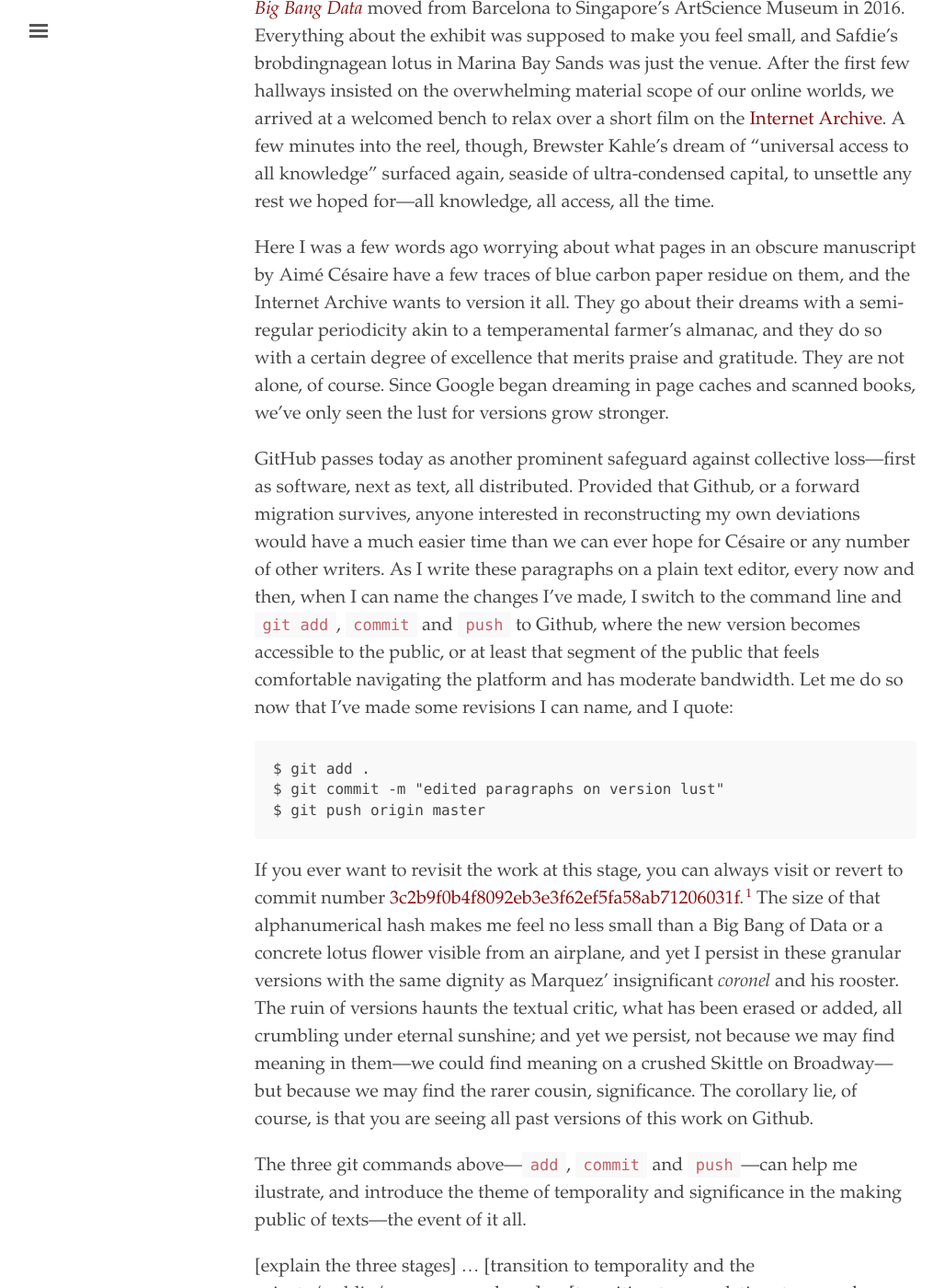
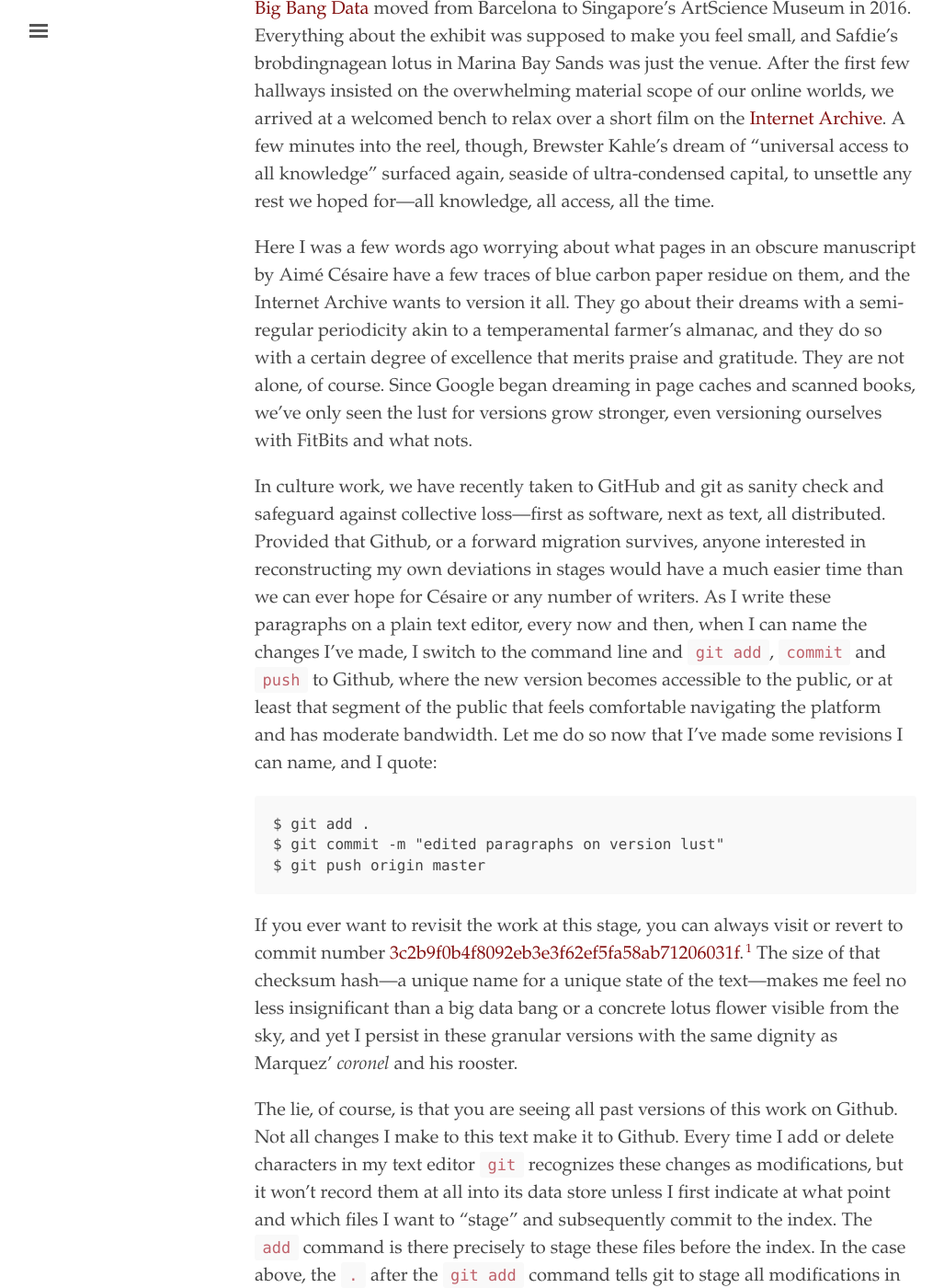
Before and after one commit to elotroalex/record, a Jekyll site: the page built from _chapters/02-pencil.md, in a window 1280 px wide and 1400 px high, scrolled down 508 px. Shown: the whole window at 92% size, without its empty margins (3-1030 px from the left). Built offline with Jekyll 4.4.1, drawn with Linux system fonts in a browser that asks for light colours; some of the changed text lies outside the part shown.

Commit message:
revised beginning of pencil for flow and added new material

```diff
--- a/_chapters/02-pencil.md
+++ b/_chapters/02-pencil.md
@@ -14,11 +14,11 @@
 
 ## speculative stages
 
-*[Big Bang Data](http://www.cccb.org/en/exhibitions/file/big-bang-data/45167)* moved from Barcelona to Singapore's ArtScience Museum in 2016. Everything about the exhibit was supposed to make you feel small, and Safdie's brobdingnagean lotus in Marina Bay Sands was just the venue. After the first few hallways insisted on the overwhelming material scope of our online worlds, we arrived at a welcomed bench to relax over a short film on the [Internet Archive](https://archive.org/). A few minutes into the reel, though, Brewster Kahle's dream of "universal access to all knowledge" surfaced again, seaside of ultra-condensed capital, to unsettle any rest we hoped for—all knowledge, all access, all the time.
+[Big Bang Data](http://www.cccb.org/en/exhibitions/file/big-bang-data/45167) moved from Barcelona to Singapore's ArtScience Museum in 2016. Everything about the exhibit was supposed to make you feel small, and Safdie's brobdingnagean lotus in Marina Bay Sands was just the venue. After the first few hallways insisted on the overwhelming material scope of our online worlds, we arrived at a welcomed bench to relax over a short film on the [Internet Archive](https://archive.org/). A few minutes into the reel, though, Brewster Kahle's dream of "universal access to all knowledge" surfaced again, seaside of ultra-condensed capital, to unsettle any rest we hoped for—all knowledge, all access, all the time.
 
-Here I was a few words ago worrying about what pages in an obscure manuscript by Aimé Césaire have a few traces of blue carbon paper residue on them, and the Internet Archive wants to version it all. They go about their dreams with a semi-regular periodicity akin to a temperamental farmer's almanac, and they do so with a certain degree of excellence that merits praise and gratitude. They are not alone, of course. Since Google began dreaming in page caches and scanned books, we've only seen the lust for versions grow stronger.
+Here I was a few words ago worrying about what pages in an obscure manuscript by Aimé Césaire have a few traces of blue carbon paper residue on them, and the Internet Archive wants to version it all. They go about their dreams with a semi-regular periodicity akin to a temperamental farmer's almanac, and they do so with a certain degree of excellence that merits praise and gratitude. They are not alone, of course. Since Google began dreaming in page caches and scanned books, we've only seen the lust for versions grow stronger, even versioning ourselves with FitBits and what nots.
 
-GitHub passes today as another prominent safeguard against collective loss—first as software, next as text, all distributed. Provided that Github, or a forward migration survives, anyone interested in reconstructing my own deviations would have a much easier time than we can ever hope for Césaire or any number of other writers. As I write these paragraphs on a plain text editor, every now and then, when I can name the changes I've made, I switch to the command line and `git add`, `commit` and `push` to Github, where the new version becomes accessible to the public, or at least that segment of the public that feels comfortable navigating the platform and has moderate bandwidth. Let me do so now that I've made some revisions I can name, and I quote:
+In culture work, we have recently taken to GitHub and git as sanity check and safeguard against collective loss—first as software, next as text, all distributed. Provided that Github, or a forward migration survives, anyone interested in reconstructing my own deviations in stages would have a much easier time than we can ever hope for Césaire or any number of writers. As I write these paragraphs on a plain text editor, every now and then, when I can name the changes I've made, I switch to the command line and `git add`, `commit` and `push` to Github, where the new version becomes accessible to the public, or at least that segment of the public that feels comfortable navigating the platform and has moderate bandwidth. Let me do so now that I've made some revisions I can name, and I quote:
 
 ~~~
 $ git add .
@@ -26,9 +26,43 @@
 $ git push origin master
 ~~~
 
-If you ever want to revisit the work at this stage, you can always visit or revert to commit number <a href="https://github.com/elotroalex/project-x/commit/3c2b9f0b4f8092eb3e3f62ef5fa58ab71206031f" style="overflow-wrap: break-word; word-wrap: break-word;">3c2b9f0b4f8092eb3e3f62ef5fa58ab71206031f</a>.[^b2] The size of that alphanumerical hash makes me feel no less small than a Big Bang of Data or a concrete lotus flower visible from an airplane, and yet I persist in these granular versions with the same dignity as Marquez' insignificant *coronel* and his rooster. The ruin of versions haunts the textual critic, what has been erased or added, all crumbling under eternal sunshine; and yet we persist, not because we may find meaning in them—we could find meaning on a crushed Skittle on Broadway—but because we may find the rarer cousin, significance. The corollary lie, of course, is that you are seeing all past versions of this work on Github.
+If you ever want to revisit the work at this stage, you can always visit or revert to commit number <a href="https://github.com/elotroalex/project-x/commit/3c2b9f0b4f8092eb3e3f62ef5fa58ab71206031f" style="overflow-wrap: break-word; word-wrap: break-word;">3c2b9f0b4f8092eb3e3f62ef5fa58ab71206031f</a>.[^b2] The size of that checksum hash—a unique name for a unique state of the text—makes me feel no less insignificant than a big data bang or a concrete lotus flower visible from the sky, and yet I persist in these granular versions with the same dignity as Marquez' *coronel* and his rooster.
 
-The three git commands above—`add`, `commit` and `push`—can help me ilustrate, and introduce the theme of temporality and significance in the making public of texts—the event of it all.
+The lie, of course, is that you are seeing all past versions of this work on Github. Not all changes I make to this text make it to Github. Every time I add or delete characters in my text editor `git` recognizes these changes as modifications, but it won't record them at all into its data store unless I first indicate at what point and which files I want to "stage" and subsequently commit to the index. The `add` command is there precisely to stage these files before the index. In the case above, the `.` after the `git add` command tells git to stage all modifications in my working directory. This strange middle ground between a modification and the record of that modification sets apart git from a typescript and other versioning systems, and makes it all the more seductive because it gives an extra layer of control over what versions we make available to the index.
+
+The stage—or staging area—in git marks the opposite pole of our most important performance stages along the lines of a *stare decisis*. While the former marks the timid decision of one writer to present chosen variations to the machine, the latter presents before us a set of certain collective commitments that bless it with significance. This spectrum is echoed in the roots of the word. By the time the Europeans go from the vulgar Latin *staticum*, a place to stand, a sojourn, to Middle French *estage*, the stage comes to have both modern meanings relevant to us: a dwelling in a series and a platform for a performance—la belleza de un *estar*—never shedding the slip between each other.
+
+The ruin of versions haunts the textual critic, erasures and additions, all crumbling under eternal sunshine; and yet we persist, not because of a desire to build a library for Troglodytes in a City of Immortals; nor solely to preempt our search for meaning—despite our best intentions, we still find meaning on a crushed Skittle on Broadway—but because we seek the halo of significance. The textual critic, the curator, and a few other memorists, fated to seize hold of any of these stages and repeat them in moments of historical need, dwells in a spooky continuum, where the past is always a feature of the future. While we may be excused to dedicate countless pages to technical matters, faustidious to a fault, our calling is to create the conditions for a future staging of the past and its audience, and to do so through a careful oscillation between the mechanisms of the past and those of our time.[^b4]
+
+A revised typescript, like git, serves as a versioning system with a different set of hashes. Jerome McGann's notion that a text is the fusion between a "linguistic" and a "bibliographic code" can help illuminate the way here.[^b3] The former functions as a set of symbolic sequences that drive people insane; the latter can be understood as a set of non-linguistic documentary features (font, layout, paper texture, etc) beholden to infrastructures (libraries, sellers, the internet, law, etc.) and specific historical demands (prestige, freedom, justice, etc). Fused, they guide our sense-making, and we only come to know the meaning of either through the other, as an autopoetic mystery, with or without a numen. And they both matter—<span style="font-family: 'Comic Sans MS', cursive, sans-serif; font-size: 0.9rem;">could you, for example, imagine the 20th Century if <em>The Communist Manifesto</em> had been originally printed and circulated in Comic Sans, or Comic Sans without its absence from 20th Century editions of <em>The Communist Manifesto</em>?</span>
+
+The intimate bibliographic code of the Sain-Dié witness combined with its pagination schemes allowed us in chapter one to outline a rough, geometric schema for the stages of composition of "...et les chiens se taisaient" ([table p](/chapters/01-nebula/#figure-p)). We could, though, make the geometric abstractions textual, by re-staging our material observations as fragmentary editions, somewhere between a quote and a full edition, hopefully fair in its transformative use. Re-made into text, we will be better able to take into account the shifting terrain of the drama to construct our genetic narrative. We cannot do so without a certain degree of speculation, presenting the past as something that never existed until now, bound to the sample reality of a document that did.
+
+
+
+
+Instead of re-creating here the diplomatic edition of the text published in *Césaire, Aimé. Poésie, théâtre, essais et discours* in 2014.
+
+
+
+Bordalejo, Barbara. “The Texts We See and the Works We Imagine: The Shift of Focus of Textual Scholarship in the Digital Age.” Ecdotica 10 (2013): 64–76. Print.
+
+
+
+
+
+
+
+
+
+
+
+
+
+
+
+
+
 
 
 
@@ -45,6 +79,7 @@
 Johnston, John. “Discourse as Event: Foucault, Writing, and Literature.” MLN 105.4 (1990): 800–818. JSTOR. Web.
 
 
+The next two git steps above approach the significance of a public performance gradually, never quite reaching it. The `commit` allows us to name the version and confirm to the machine that we want to add the material on the staging area to the index. Provided you have set your permissions on the platform to "public," the last step makes all of our changes public by pushing, i.e. sending, all of our commits to Github servers, where anyone with a decent internet connection can access them. One final step, not listed above, will turn these changes into the text you're probably reading right now, which in our inhereted ontologies of textual being may still not be considered a published text—not yet the most significant performance of the text. Outside of *exhortatio*, friendship and rituals tied to power and its overcoming, the stubborn lust for versioning cannot bring significance to a text.
 
 
 
@@ -273,7 +308,11 @@
 
 [^b1]: I was happy to see the familiar face of Stanford's *[Mapping the Republic of Letters](http://republicofletters.stanford.edu/)* in the exhibit, among a few other examples of digital humanities.
 
-[^b2]: The irony of this sentence does not escape me: If you know how git works, you didn't need me to tell you how to do this, and if you don't, this sentence remains completely superfluous.
+[^b2]: The irony of this sentence and the ones that follow does not escape me: If you know how git works, you didn't need me to tell you how to do this, and if you don't, this sentence remains completely superfluous.
+
+[^b3]: McGann worked on these ideas for many years starting in the 1980s, and as far as I know, has not left them behind. A phenomenal place to start is McGann, Jerome J. *The Textual Condition*. Princeton, N.J: Princeton University Press, 1991. (48-68). Print. Any study of McGann's middle period should also be accompanied by a study of D.F. McKenzie, who approached the "sociology of texts" as a materialist and textual critic. A good place to start is McKenzie, D. F. *Bibliography and the Sociology of Texts*. Cambridge, U.K. ; New York: Cambridge University Press, 1999. Print.
+
+[^b4]: Shall we call ours The Digital Antrumpocene?
 
 
 [^20]: [speculative versions coming soon]
```
